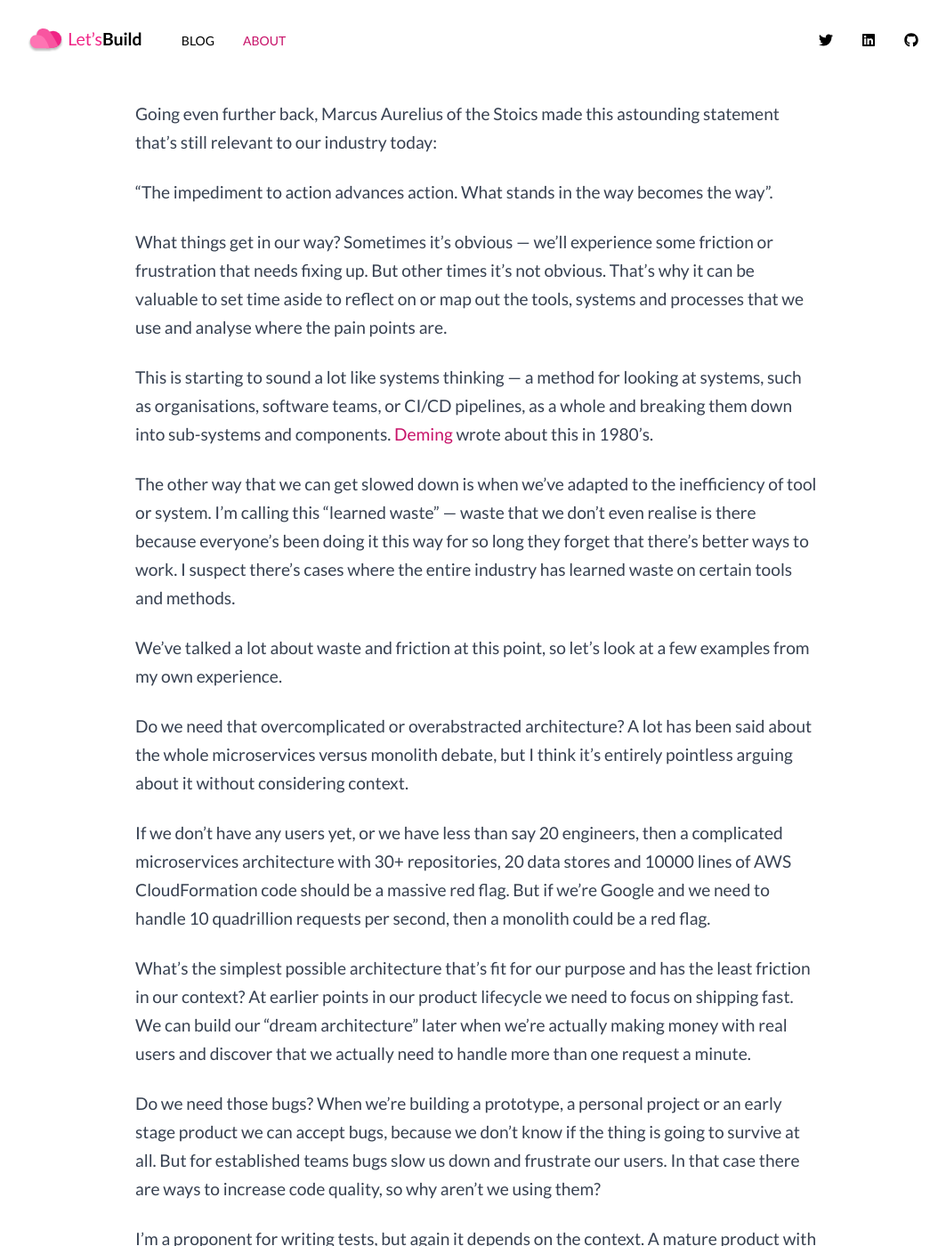
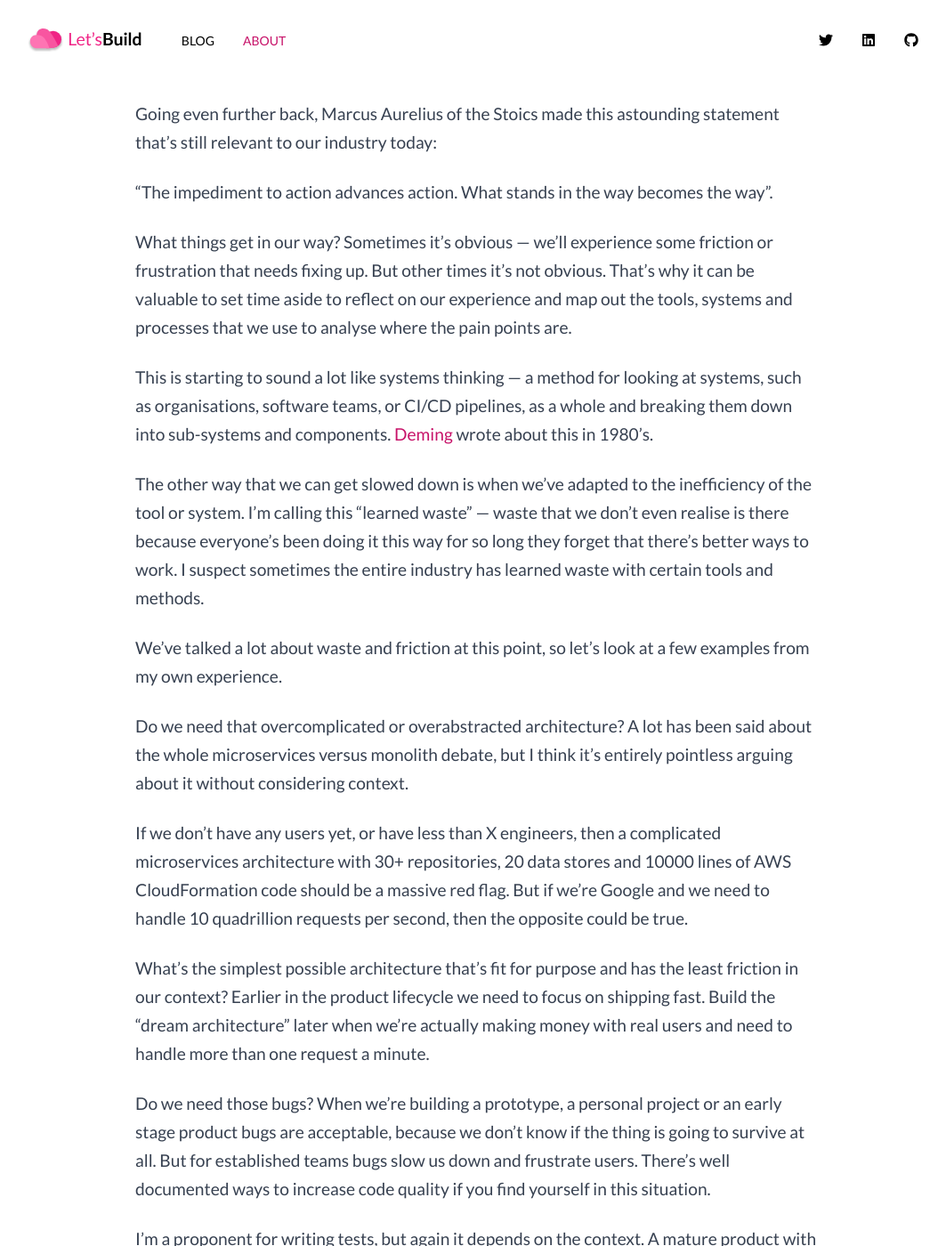
Before and after one commit to sbracegirdle/sbracegirdle.github.io, a Jekyll site: the page built from _posts/2023-05-17-ship-the-thing.md, in a window 1280 px wide and 1400 px high, scrolled down 1287 px. Shown: the whole window at 89% size, without its empty margins (104-1167 px from the left). Built offline with Jekyll 4.4.1, drawn with Linux system fonts in a browser that asks for light colours; some of the changed text lies outside the part shown.

Commit message:
Edits to ship the thing

```diff
--- a/_posts/2023-05-17-ship-the-thing.md
+++ b/_posts/2023-05-17-ship-the-thing.md
@@ -8,7 +8,7 @@
 image: ship-the-thing
 ---
 
-Now and then I think it's worth taking a step back and reflecting on what's stopping us from reaching our goal of shipping a new product or feature to customers. The stated goal "ship the thing," seems so simple, almost condescending, so why do we find it so hard?
+Now and then I think it's worth taking a step back and reflecting on what's stopping us from reaching our goal of shipping a new product or feature to customers. The stated goal "ship the thing," seems simple, so why is it hard in practice?
 
 Sometimes it's the sheer volume of work — we need to write code, test with users, iterate after receiving feedback. Everyone has a long list of tasks that they need to complete.
 
@@ -16,36 +16,36 @@
 
 The [Google Site Reliability Engineering (SRE) book](https://sre.google/workbook/table-of-contents/) introduced a similar idea that they call *toil* — repetitive manual work necessary to keep the system running, but doesn't contribute to the system's stability or strategic development. In other words, it has no *value*.
 
-In the [Lean Manufacturing and Toyota Product System](https://en.wikipedia.org/wiki/Lean_manufacturing) they talk about continuous improvement and the need to remove waste. They even define seven forms of waste that can happen in manufacturing, but most of which are also relevant to software — transportation, inventory, motion, waiting, over-production, over-processing, defects.
+In the [Lean Manufacturing and Toyota Product System](https://en.wikipedia.org/wiki/Lean_manufacturing) they talk about continuous improvement and the need to remove waste. They define seven forms of waste in manufacturing, most of which are also relevant to software — transportation, inventory, motion, waiting, over-production, over-processing, defects.
 
 Going even further back, Marcus Aurelius of the Stoics made this astounding statement that's still relevant to our industry today:
 
 > "The impediment to action advances action. What stands in the way becomes the way".
 
-What things get in our way? Sometimes it's obvious — we'll experience some friction or frustration that needs fixing up. But other times it's not obvious. That's why it can be valuable to set time aside to reflect on or map out the tools, systems and processes that we use and analyse where the pain points are.
+What things get in our way? Sometimes it's obvious — we'll experience some friction or frustration that needs fixing up. But other times it's not obvious. That's why it can be valuable to set time aside to reflect on our experience and map out the tools, systems and processes that we use to analyse where the pain points are.
 
 This is starting to sound a lot like systems thinking — a method for looking at systems, such as organisations, software teams, or CI/CD pipelines, as a whole and breaking them down into sub-systems and components. [Deming](https://en.wikipedia.org/wiki/W._Edwards_Deming) wrote about this in 1980's.
 
-The other way that we can get slowed down is when we've adapted to the inefficiency of tool or system. I'm calling this "learned waste" — waste that we don't even realise is there because everyone's been doing it this way for so long they forget that there's better ways to work. I suspect there's cases where the entire industry has learned waste on certain tools and methods.
+The other way that we can get slowed down is when we've adapted to the inefficiency of the tool or system. I'm calling this "learned waste" — waste that we don't even realise is there because everyone's been doing it this way for so long they forget that there's better ways to work. I suspect sometimes the entire industry has learned waste with certain tools and methods.
 
 We've talked a lot about waste and friction at this point, so let's look at a few examples from my own experience.
 
 Do we need that overcomplicated or overabstracted architecture? A lot has been said about the whole microservices versus monolith debate, but I think it's entirely pointless arguing about it without considering context.
 
-If we don't have any users yet, or we have less than say 20 engineers, then a complicated microservices architecture with 30+ repositories, 20 data stores and 10000 lines of AWS CloudFormation code should be a massive red flag. But if we're Google and we need to handle 10 quadrillion requests per second, then a monolith could be a red flag.
+If we don't have any users yet, or have less than X engineers, then a complicated microservices architecture with 30+ repositories, 20 data stores and 10000 lines of AWS CloudFormation code should be a massive red flag. But if we're Google and we need to handle 10 quadrillion requests per second, then the opposite could be true.
 
-What's the simplest possible architecture that's fit for our purpose and has the least friction in our context? At earlier points in our product lifecycle we need to focus on shipping fast. We can build our "dream architecture" later when we're actually making money with real users and discover that we actually need to handle more than one request a minute.
+What's the simplest possible architecture that's fit for purpose and has the least friction in our context? Earlier in the product lifecycle we need to focus on shipping fast. Build the "dream architecture" later when we're actually making money with real users and need to handle more than one request a minute.
 
-Do we need those bugs? When we're building a prototype, a personal project or an early stage product we can accept bugs, because we don't know if the thing is going to survive at all. But for established teams bugs slow us down and frustrate our users. In that case there are ways to increase code quality, so why aren't we using them?
+Do we need those bugs? When we're building a prototype, a personal project or an early stage product bugs are acceptable, because we don't know if the thing is going to survive at all. But for established teams bugs slow us down and frustrate users. There's well documented ways to increase code quality if you find yourself in this situation.
 
 I'm a proponent for writing tests, but again it depends on the context. A mature product with real users needs to be stable and reliable, and the half-dozen team of engineers need to be able to make regular changes with confidence they won't break the system — tests are paramount for this team. We can do this by writing tests either first (TDD), or after. I don't have time for dogma, I want to know what's going to help us ship and continue to ship.
 
-It's worth noting that even if we're building a prototype, code written without tests can make writing tests harder later. This is why people will advocate for discarding a prototype and re-writing it once we know this is going to be a real product with real users.
+It's worth noting that even if we're building a prototype, code written without tests can make writing tests harder later. This is why people will advocate for discarding a prototype and re-writing it once we know this is going to be a real product with real users. Context matters, remove the barrier that's slowing you down.
 
 Do we need slow CI? This is a common one. If we make code changes throughout the day and need to wait 20 minutes for each code change to build, test, and deploy, how much do we think that's going to add up to over time? It takes some simple math to realise it's worth spending time optimising this process.
 
-Is our language, library or framework choice fit for purpose? Is there a lot of boilerplate or overhead that will slow down the building of features? Does the framework tend to lead to verbose or complex code that's harder to work with? Again, a lot has been said about the Ruby on Rails/Laravel vs React debate, but I think both are valid (or poor) choices depending on context.
+Is our language, library or framework choice fit for purpose? Is there a lot of boilerplate or overhead that will slow down the building of features? Does the framework tend to lead to verbose or complex code that's harder to work with? Does it support easy testing? A lot's been said about the Ruby on Rails/Laravel vs React debate, but I think both are valid (or poor) choices depending on context.
 
 There can be waste on a personal level too. I know personally that social media and collaboration tools can be a distraction, so I try to close or block them as much as possible during periods of focused work. I find having breaks from the computer, going for walks, or talking through the problem with others helpful for tackling tricky issues that I'm stuck with.
 
-In summary, we've all got friction points and waste holding us back in our context. Let's use our intuition, but also don't — consider using systems thinking and other analytical methods for finding the pain points in our ecosystem. The impediments should become "the way," work hard to remove them, but with the goal of enabling us to *ship the thing*.
+In summary, we've all got friction points, distractions and waste in our environment that impede shipping. Let's use intuition to find and remove them, but also consider using systems thinking and other analytical methods. The impediments should become "the way," work hard to remove them, but with the goal of enabling us to *ship the thing*.
```
